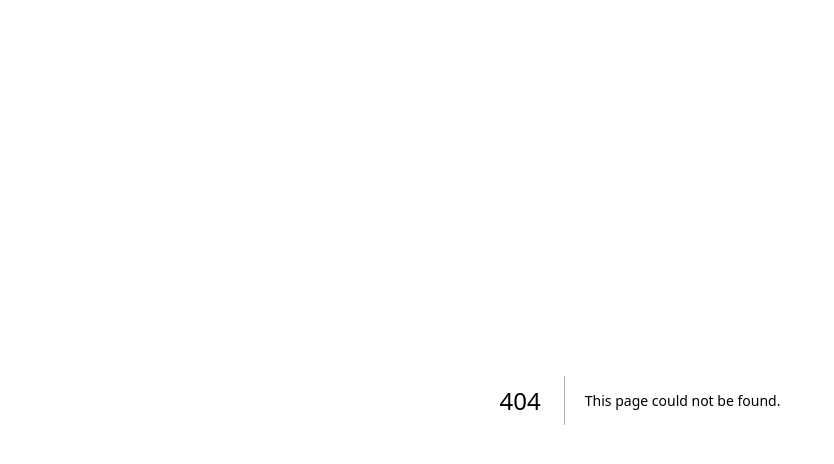
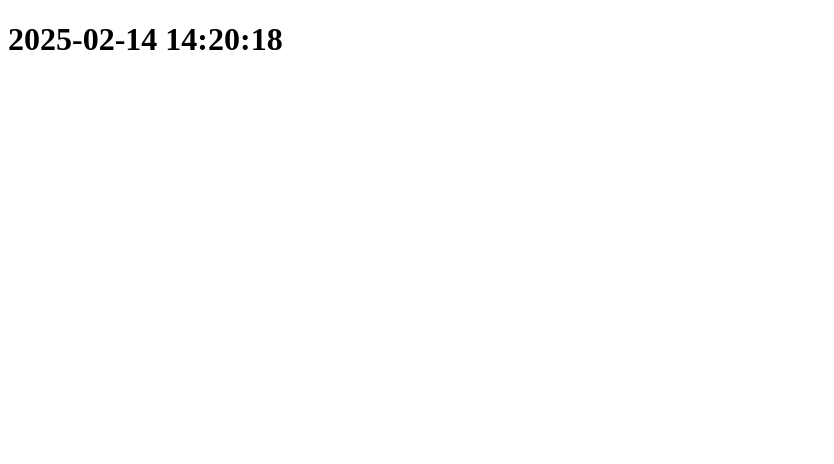
Before and after one commit to Gentlee-dev/next-study, a Next.js app: page /rendering/isr/revalidate in a window 1280 px wide. Before the commit this address had no page. Shown: the top 464 px of the page, without its empty margins (0-834 px from the left). Built offline with nearby package versions, Linux system fonts and the light colour scheme.

Commit message:
isr : revalidate

```diff
--- /dev/null
+++ b/src/pages/rendering/isr/revalidate/index.tsx
@@ -0,0 +1,25 @@
+import dayjs from "dayjs";
+import { GetStaticProps } from "next";
+import { FC } from "react";
+
+interface Porps {
+  timestamp: string;
+}
+
+export const getStaticProps: GetStaticProps<Porps> = () => {
+  return {
+    props: { timestamp: dayjs().format("YYYY-MM-DD HH:mm:ss") },
+    revalidate: 10,
+  };
+};
+
+const RevalidationPage: FC<Porps> = (props) => {
+  const { timestamp } = props;
+  return (
+    <main>
+      <h1 className="text-2xl">{timestamp}</h1>
+    </main>
+  );
+};
+
+export default RevalidationPage;
```
